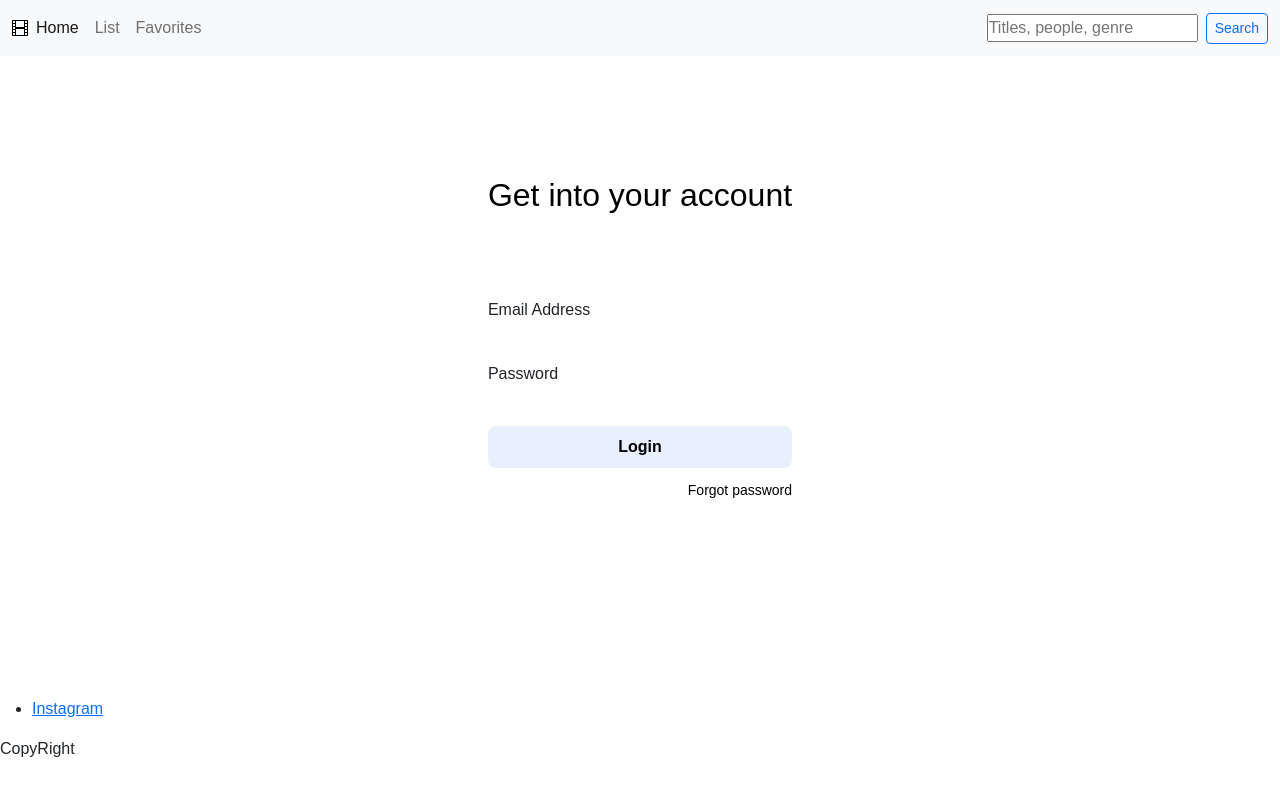
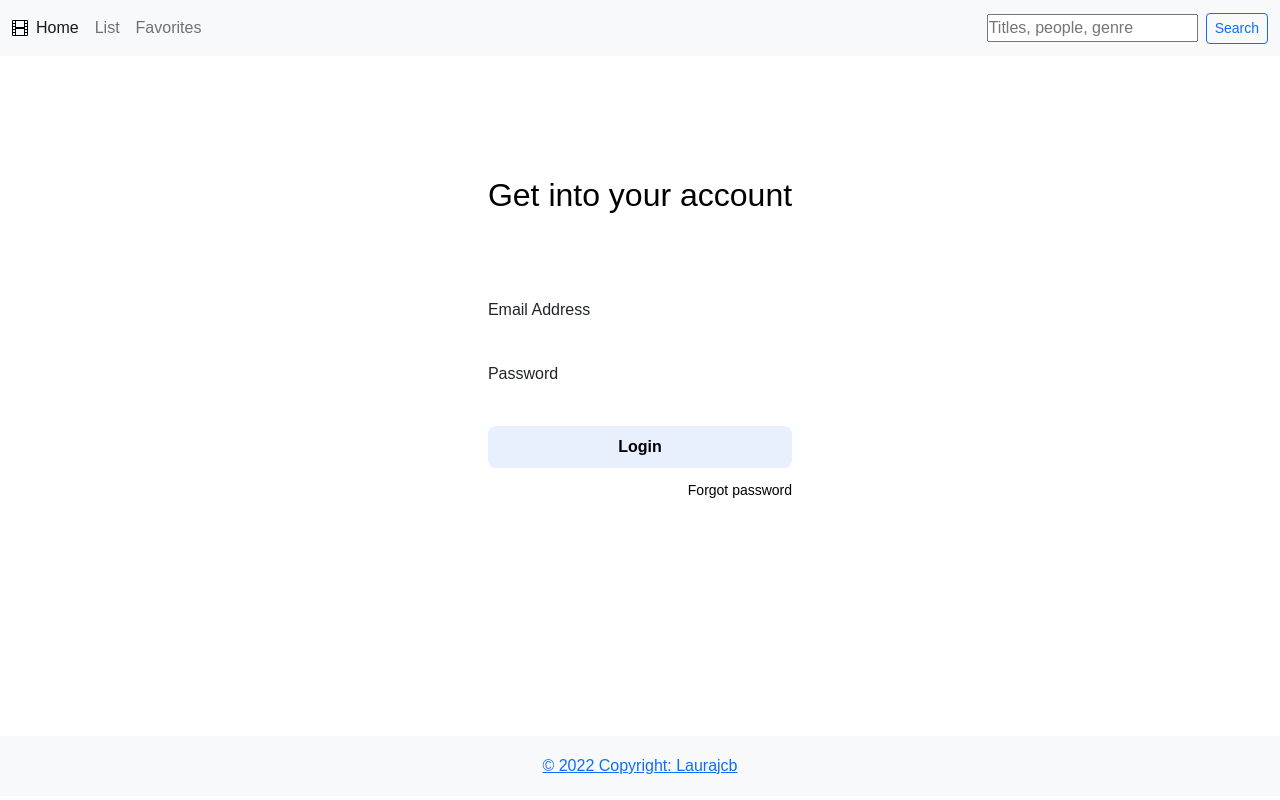
Before and after one commit to Laurajcb/Movies-jsx, a React (Create React App) app: page / in a window 1280 px wide. Built offline with nearby package versions, Linux system fonts and the light colour scheme.

Commit message:
fix footer style

```diff
--- a/src/components/Footer.js
+++ b/src/components/Footer.js
@@ -1,18 +1,14 @@
 import React from "react";
+import '../css/Footer.css'
 
 
 function Footer() {
   return (
-    <footer className="footer">
-      <section className="footer-content">
-        <ul>
-          <li> <a href="http://instagram.com" rel='noopener
-				noreferrer'>Instagram</a> </li>
-        </ul>
-        <p>
-          CopyRight
-        </p>
-      </section>
+    <footer className="footer mt-auto py-8 bg-light text-center mb-1  ">
+      <div
+        >
+        <a href="https://www.linkedin.com/in/laurajcb/">© 2022 Copyright: Laurajcb</a>
+      </div>
     </footer>
   )
 }
--- a/src/components/Search.js
+++ b/src/components/Search.js
@@ -26,7 +26,7 @@ function Search() {
   return (
     <form className="d-flex align-items-center" onSubmit={submitHandler}>
       <label className="form-label mb-0">
-        <input className="form me-2 fw-lighter fs-9" type="text" name="keyword" placeholder="Titles, people, genre"></input>
+        <input className="form me-2 fw-lighter fs-6" type="text" name="keyword" placeholder="Titles, people, genre"></input>
       </label>
       <button type="submit" className="btn btn-outline-primary ml-12 btn-sm">Search</button>
     </form>
--- /dev/null
+++ b/src/css/Footer.css
@@ -0,0 +1,7 @@
+.footer{
+position: absolute;
+bottom: 0;
+width: 100%;
+height: 60px;
+line-height: 60px;
+}
```
